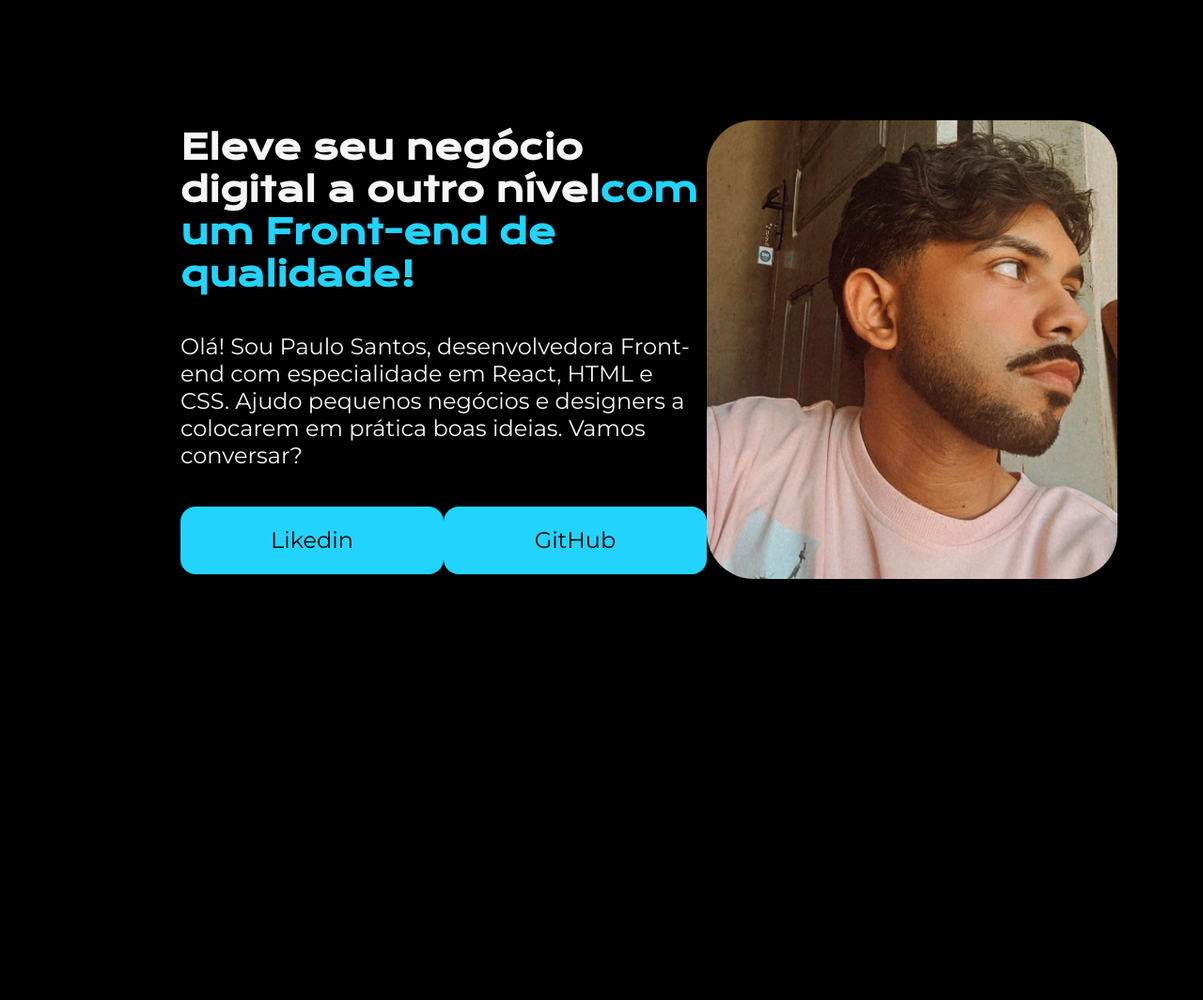
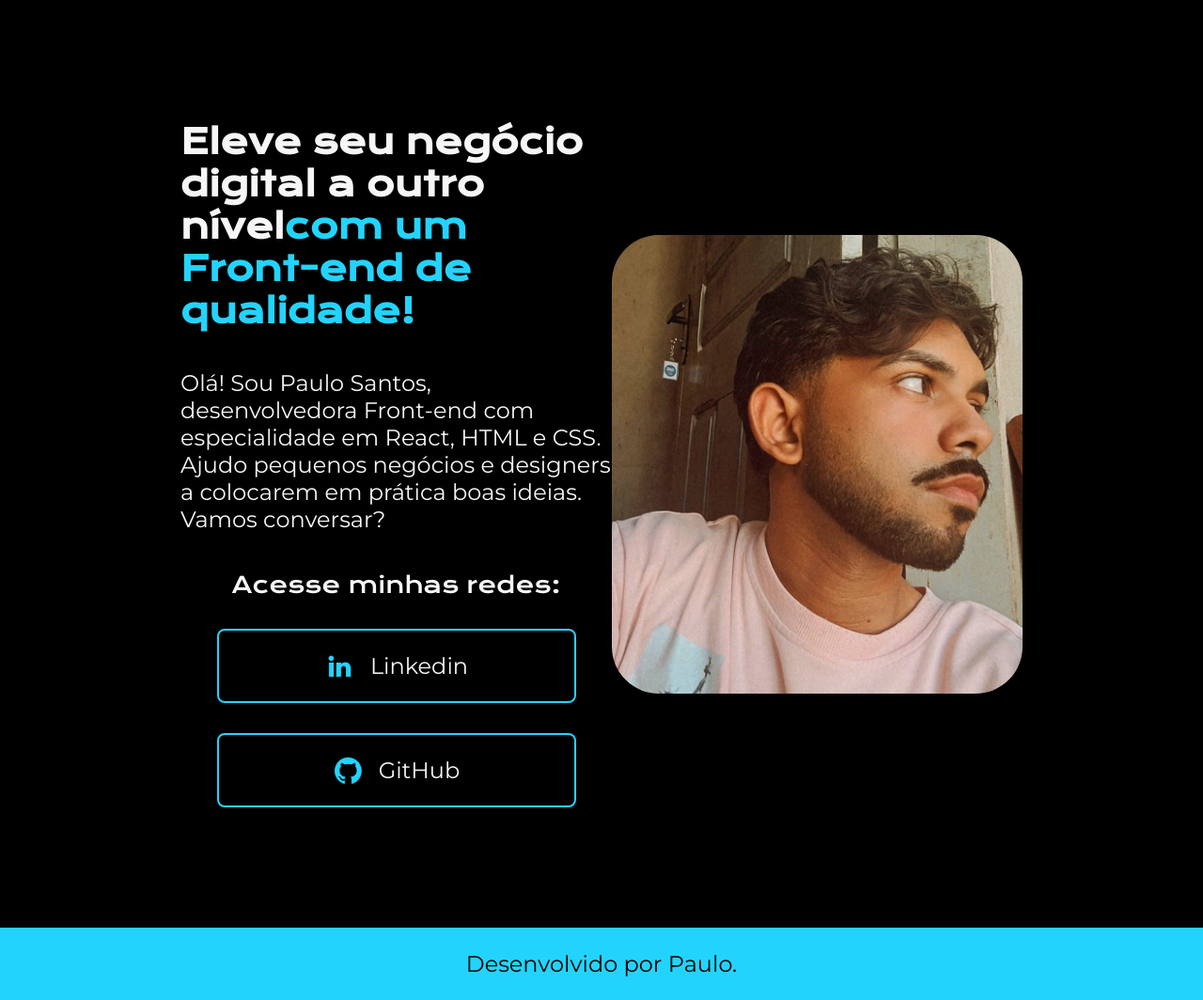
Before and after one commit to paulokaua014/portifoliosimples, a plain HTML site: page index.html in a window 1280 px wide. Shown: the whole page at 94% size. Before the commit the page ends 928 px from the top, so only its background shows below. Drawn offline with nearby package versions, Linux system fonts and the light colour scheme.

Commit message:
atualizando projeto

```diff
--- a/index.html
+++ b/index.html
@@ -22,13 +22,16 @@
             colocarem em prática boas ideias. Vamos
             conversar?</p>
             <div class="button">
-                <a class="apresentacao-links-link" href="https://www.linkedin.com/in/paulo-kau%C3%A3-dev/">Likedin</a>
-                <a class="apresentacao-links-link" href="https://github.com/paulokaua014">GitHub</a>
+                <h2 class="apresentacao__linksubtitulo">Acesse minhas redes:</h2>
+                <a class="apresentacao-links-link" href="https://www.linkedin.com/in/paulo-kau%C3%A3-dev/"> <img src="assets/linkedin.png" alt=" logo do linkedin" srcset="">Linkedin</a>
+                <a class="apresentacao-links-link" href="https://github.com/paulokaua014"><img src="assets/github.png" alt="logo GitHub" srcset=""> GitHub</a>
             </div>
         </section>
-        <img class="fotoperfil" src="foto.jpg" alt="Foto da paulo programando">
+        <img class="fotoperfil" src="assets/foto.jpg" alt="Foto da paulo programando">
     </main>
-    <footer></footer>
+    <footer class="rodape">
+        <p>Desenvolvido por Paulo.</p>
+    </footer>
 </body>
 
 </html>
--- a/style.css
+++ b/style.css
@@ -6,7 +6,6 @@
 }
 
 body{
-    height: 100vh;
     box-sizing: border-box;
     background-color: #000000;
     color: #F6F6F6;
@@ -17,7 +16,7 @@ body{
 }
 
 .apresentacao{
-    margin: 10% 15%;
+    padding: 10% 15%;
     display: flex;
     align-items: center;
     justify-content: space-between;
@@ -40,23 +39,50 @@ body{
 }
 .button{
     display: flex;
+    flex-direction: column;
     justify-content: space-between;
+    align-items: center;
+    gap: 32px;
 
 }
+.apresentacao__linksubtitulo{
+    font-family: 'Krona One', sans-serif;
+    font-weight: 400;
+    font-size: 24px;
+}
+
 .apresentacao-links-link{
-    background-color: #22D4FD;
-    width: 280px;
-    color: #000000;
-    border-radius: 16px;
+    display: flex;justify-content: center;
+    align-items: center;
+    gap: 16px;
+    border: 2px solid #22D4FD;
+    width: 378px;
+    color:#F6F6F6;
+    border-radius: 8px;
     font-size: 24px;
     text-align: center;
     padding: 21.5px 0;
     text-decoration: none;
     font-family: 'Montserrat', sans-serif;
 
+
 }
+.apresentacao-links-link:hover{
+    background-color: #272727;
+}
+
 .fotoperfil{
     border-radius: 50px;
     height: 488px;
     width: 550px;
 }
+.rodape{
+    background-color: #22D4FD;
+    color: #000000;
+    padding: 24px;
+    text-align: center;
+    font-family: 'Montserrat', sans-serif;
+    font-size: 24px;
+    font-weight: 400;
+
+}
```
Also changed, not shown: Imagem.png (deleted), assets/foto.jpg (renamed from foto.jpg), assets/github.png (added), assets/linkedin.png (added), html.png (deleted).
